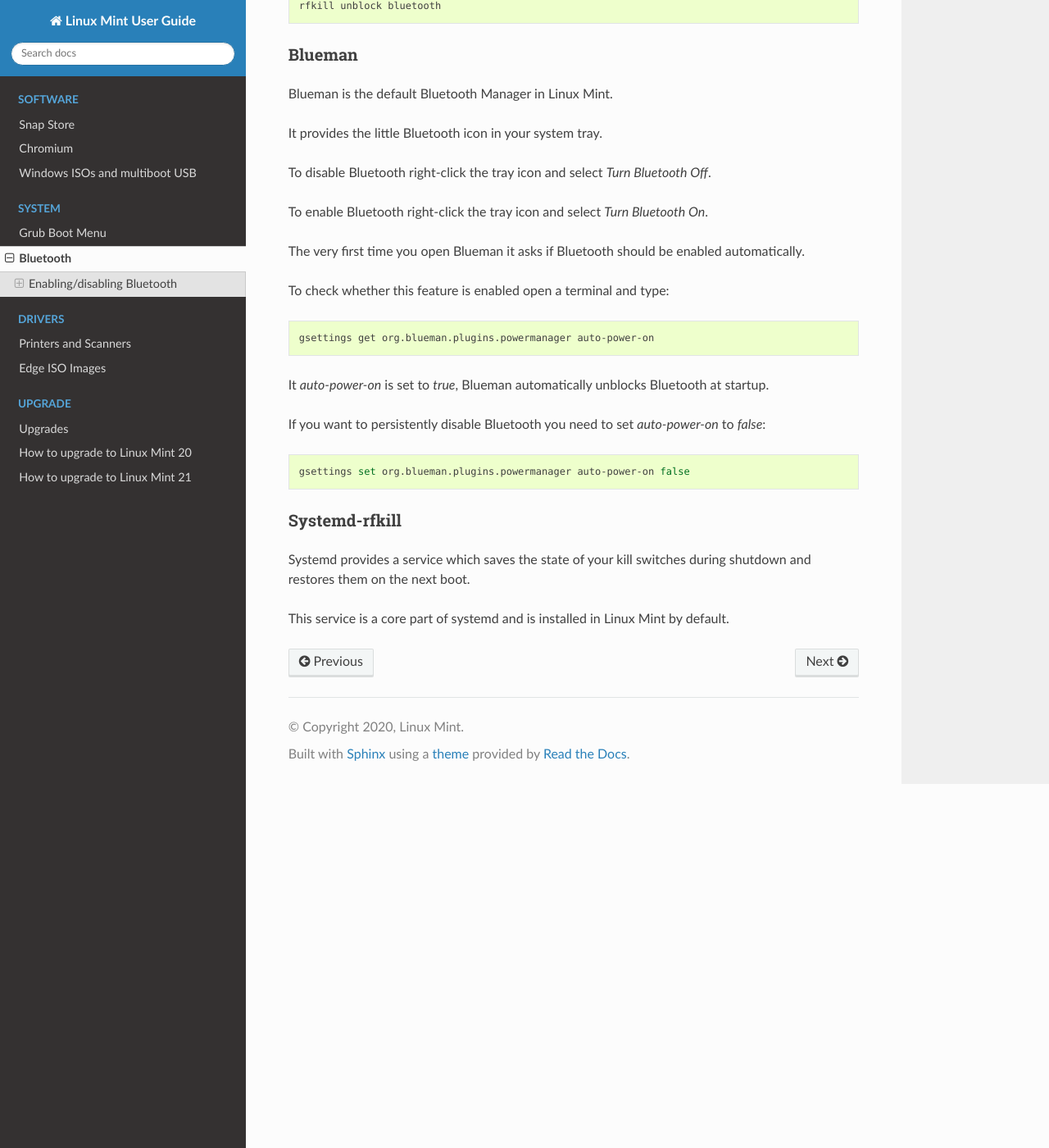
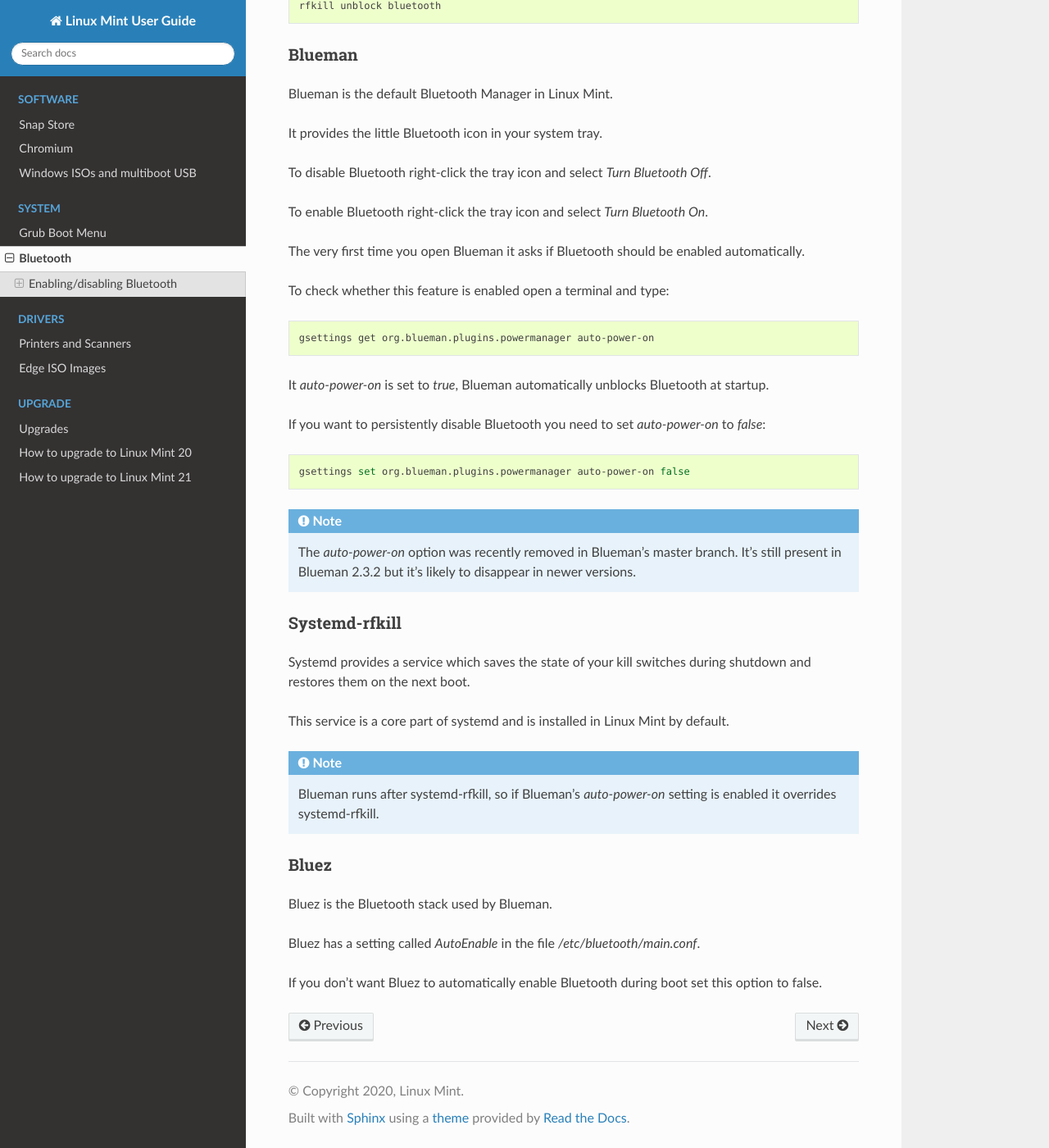
Before and after one commit to linuxmint/doc-user-guide, a Sphinx documentation site: the page built from docs/bluetooth.rst, in a window 1280 px wide and 1400 px high, scrolled down 1042 px. Shown: the whole window at 82% size. Built offline with Sphinx 7.4.7 and the Read the Docs theme 2.0.0, drawn with Linux system fonts in a browser that asks for light colours.

Commit message:
Bluetooth: Add bluez info

```diff
--- a/docs/bluetooth.rst
+++ b/docs/bluetooth.rst
@@ -60,9 +60,26 @@
 
     gsettings set org.blueman.plugins.powermanager auto-power-on false
 
+.. note::
+
+    The `auto-power-on` option was recently removed in Blueman's master branch. It's still present in Blueman 2.3.2 but it's likely to disappear in newer versions.
+
 Systemd-rfkill
 --------------
 
 Systemd provides a service which saves the state of your kill switches during shutdown and restores them on the next boot.
 
 This service is a core part of systemd and is installed in Linux Mint by default.
+
+.. note::
+
+    Blueman runs after systemd-rfkill, so if Blueman's `auto-power-on` setting is enabled it overrides systemd-rfkill.
+
+Bluez
+-----
+
+Bluez is the Bluetooth stack used by Blueman.
+
+Bluez has a setting called `AutoEnable` in the file `/etc/bluetooth/main.conf`.
+
+If you don't want Bluez to automatically enable Bluetooth during boot set this option to false.
```
